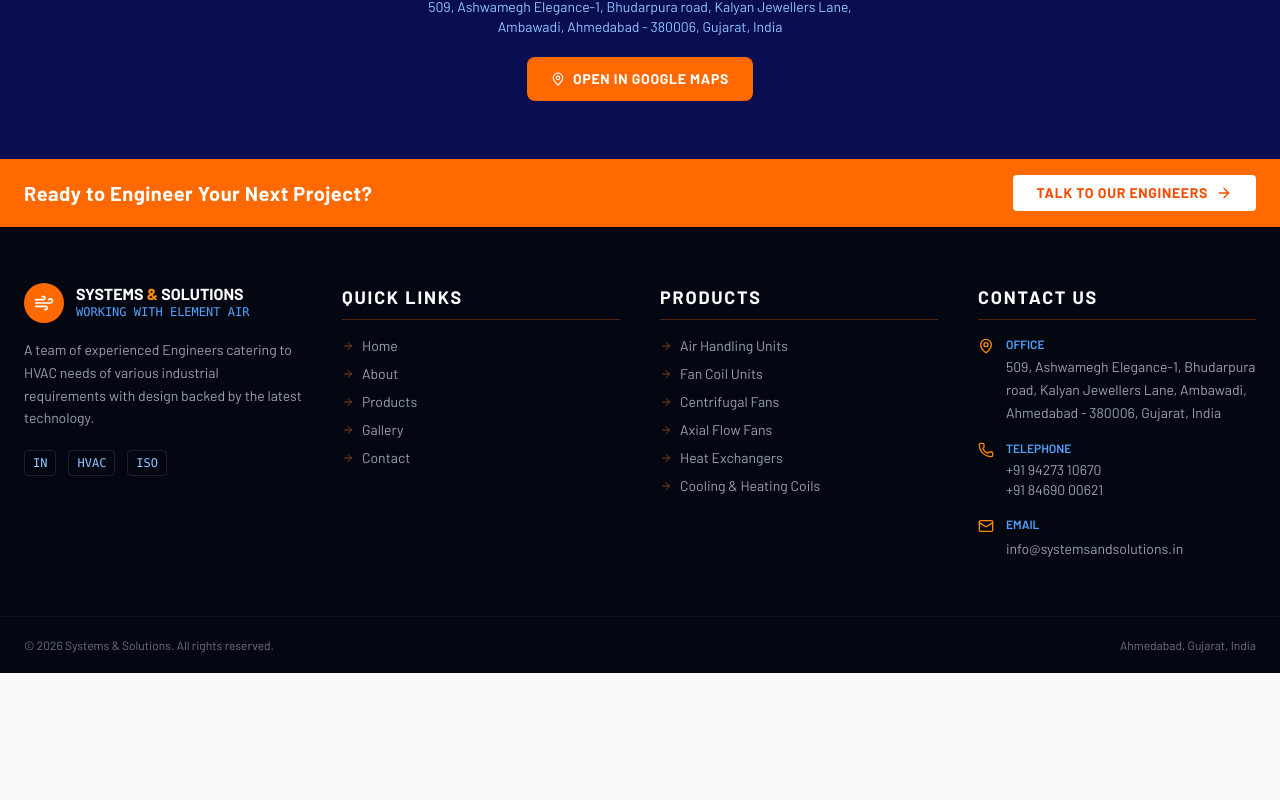
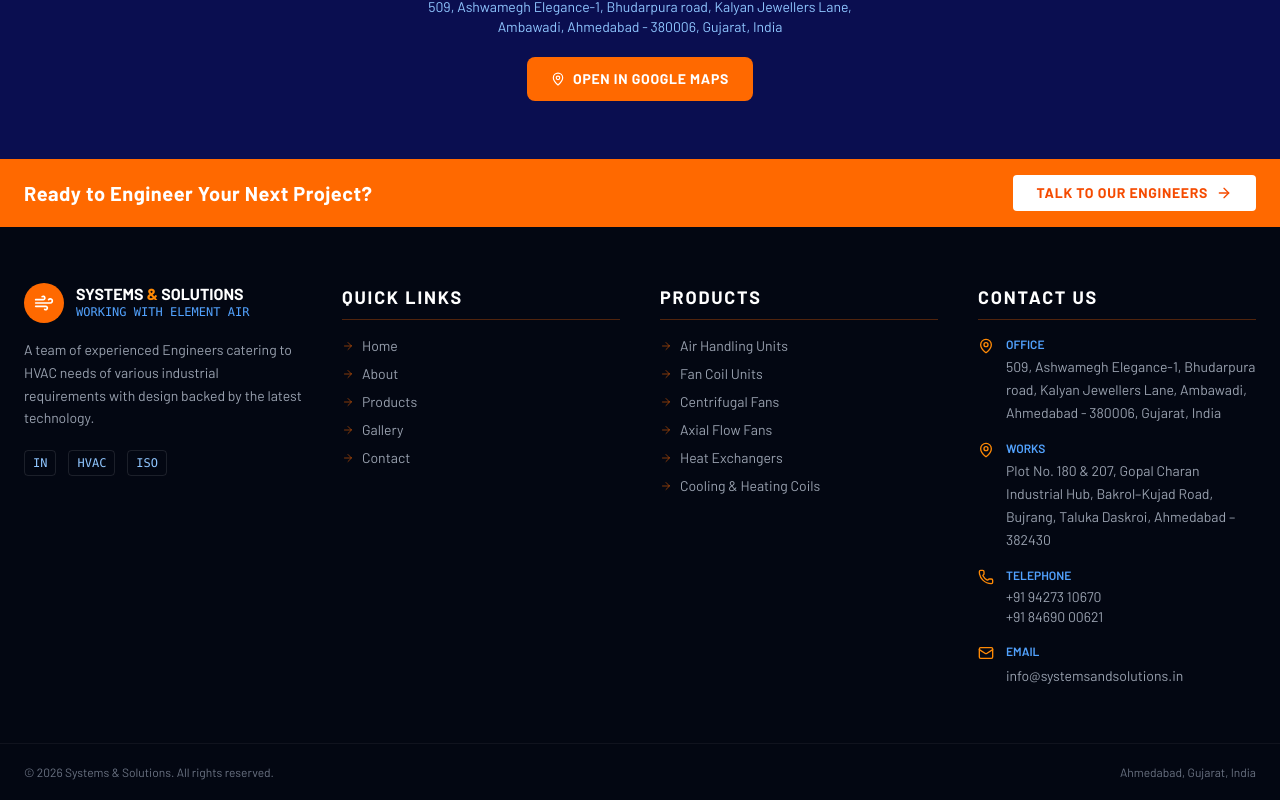
Before and after one commit to TirthDoshi2184/Systems_and_solutions, a React (Vite) app: page /contact in a window 1280 px wide. Shown: the part 1458-2258 px from the top of the page. Before the commit the page ends 2131 px from the top, so only its background shows below. Built offline with nearby package versions, Linux system fonts and the light colour scheme; a web font is replaced by a local one.

Commit message:
small change

```diff
--- a/src/Components/Footer.jsx
+++ b/src/Components/Footer.jsx
@@ -100,6 +100,13 @@ export default function Footer() {
               </div>
             </li>
             <li className="flex gap-3">
+              <MapPin size={16} className="text-orange-400 shrink-0 mt-0.5" />
+              <div>
+                <p className="text-xs text-blue-400 font-semibold uppercase mb-1">Works</p>
+                <p className="text-sm text-gray-400 leading-relaxed">{companyInfo.Works}</p>
+              </div>
+            </li>
+            <li className="flex gap-3">
               <Phone size={16} className="text-orange-400 shrink-0 mt-0.5" />
               <div>
                 <p className="text-xs text-blue-400 font-semibold uppercase mb-1">Telephone</p>
--- a/src/data.js
+++ b/src/data.js
@@ -15,6 +15,7 @@ export const companyInfo = {
   employees: '20+',
   projects: '500+',
   clients: '200+',
+  Works: 'Plot No. 180 & 207, Gopal Charan Industrial Hub, Bakrol–Kujad Road, Bujrang, Taluka Daskroi, Ahmedabad – 382430',
 }
 
 // ─── Nav Links ───────────────────────────────────────────────────────────────
```
